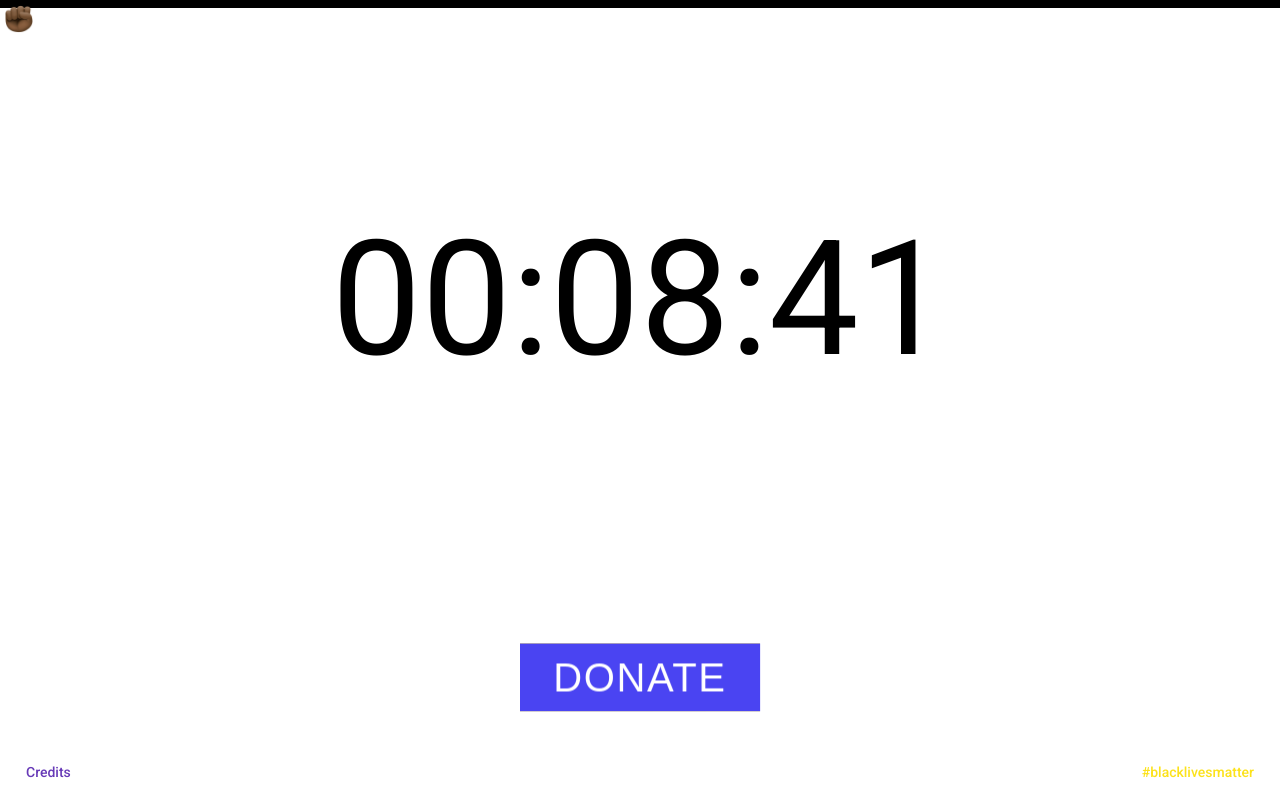
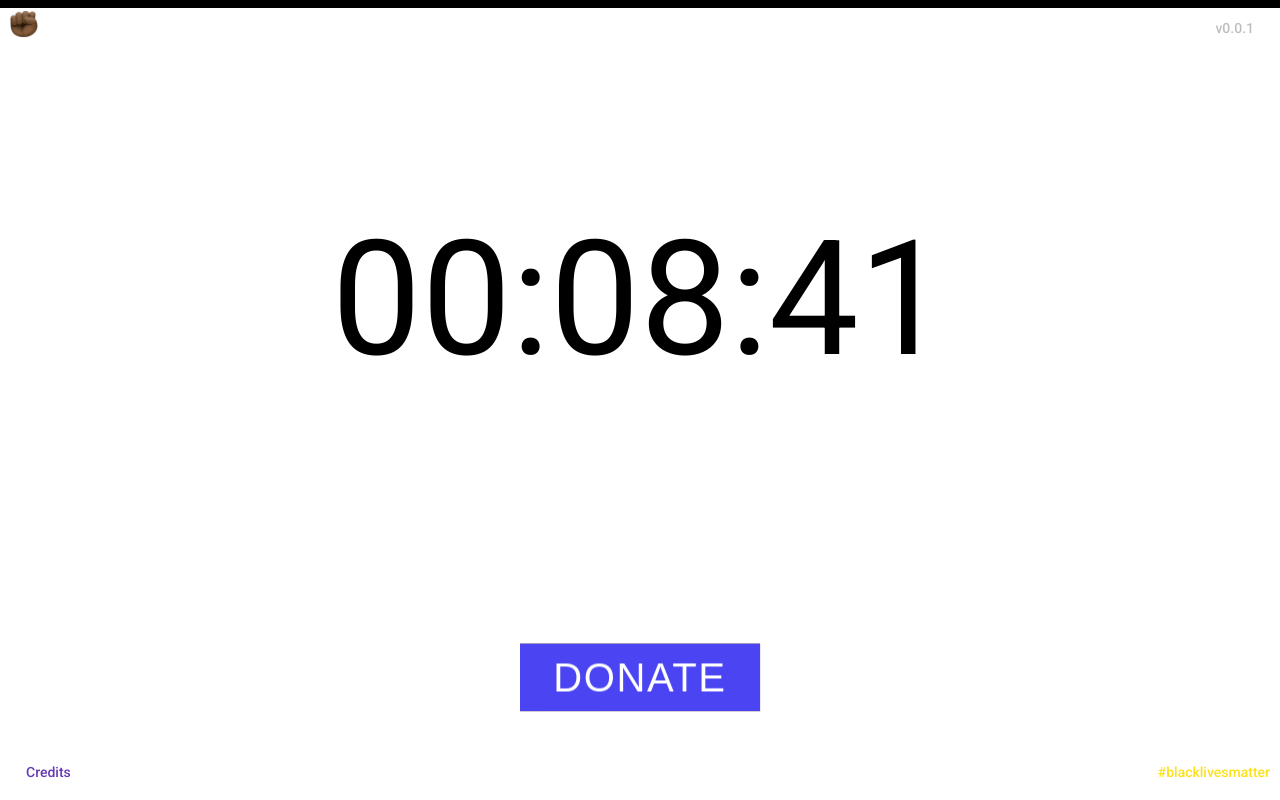
Before and after one commit to nichelia/icannotbreathe, an Angular app in the folder blm/: page /home in a window 1280 px wide. Built offline with nearby package versions, Linux system fonts and the light colour scheme.

Commit message:
Final improvements. Versioned to 0.0.1

```diff
--- a/blm/package.json
+++ b/blm/package.json
@@ -1,13 +1,14 @@
 {
   "name": "blm",
-  "version": "0.0.0",
+  "version": "0.0.1",
   "scripts": {
     "ng": "ng",
     "start": "ng serve",
     "build": "ng build",
     "test": "ng test",
     "lint": "ng lint",
-    "e2e": "ng e2e"
+    "e2e": "ng e2e",
+    "postinstall": "node src/version.ts"
   },
   "private": true,
   "dependencies": {
--- a/blm/src/app/app.component.css
+++ b/blm/src/app/app.component.css
@@ -12,11 +12,20 @@
   box-shadow: none !important;
 }
 
+#app-version
+{
+  z-index: 1;
+  position: absolute;
+  padding: 10px;
+  top: 0;
+  right: 0;
+}
+
 .logo
 {
   z-index: 1;
   position: absolute;
-  margin: 5px;
+  margin: 10px;
   top: 0;
   left: 0;
   width: 28px;
--- a/blm/src/app/app.component.html
+++ b/blm/src/app/app.component.html
@@ -1,4 +1,7 @@
 <div id="home-link" title="Home" routerLink="/">
   <div class="logo"></div>
 </div>
+<div id="app-version">
+  <button mat-button disabled>{{ version }}</button>
+</div>
 <router-outlet></router-outlet>
--- a/blm/src/app/app.component.ts
+++ b/blm/src/app/app.component.ts
@@ -1,4 +1,5 @@
 import { Component } from '@angular/core';
+import { VERSION } from '../environments/version';
 
 @Component({
   selector: 'app-root',
@@ -7,4 +8,5 @@ import { Component } from '@angular/core';
 })
 export class AppComponent {
   title = 'blm';
+  version = "v"+VERSION.version;
 }
--- a/blm/src/app/credits/credits.component.ts
+++ b/blm/src/app/credits/credits.component.ts
@@ -1,5 +1,4 @@
 import { Component } from '@angular/core';
-import { MatButtonModule } from '@angular/material/button';
 import { MatBottomSheet, MatBottomSheetRef } from '@angular/material/bottom-sheet';
 
 /**
--- a/blm/src/app/home/home.component.ts
+++ b/blm/src/app/home/home.component.ts
@@ -1,5 +1,4 @@
 import { Component, OnInit } from '@angular/core';
-import { MatButtonModule } from '@angular/material/button';
 
 @Component({
   selector: 'app-home',
--- /dev/null
+++ b/blm/src/environments/version.ts
@@ -0,0 +1,6 @@
+// IMPORTANT: Auto-generated file.
+/* tslint:disable */
+export const VERSION = {
+    "version": "0.0.1"
+};
+/* tslint:enable */
--- /dev/null
+++ b/blm/src/version.ts
@@ -0,0 +1,17 @@
+const { version } = require('../package.json');
+const { resolve, relative } = require('path');
+const { writeFileSync } = require('fs-extra');
+
+const data = {}
+
+data["version"] = version;
+
+const file = resolve(__dirname, '..', 'src', 'environments', 'version.ts');
+writeFileSync(file,
+`// IMPORTANT: Auto-generated file.
+/* tslint:disable */
+export const VERSION = ${JSON.stringify(data, null, 4)};
+/* tslint:enable */
+`, { encoding: 'utf-8' });
+
+console.log(`Wrote version info to ${relative(resolve(__dirname, '..'), file)}`);
```
Also changed, not shown: 2 other files (tests, documents, lock files or other folders).
